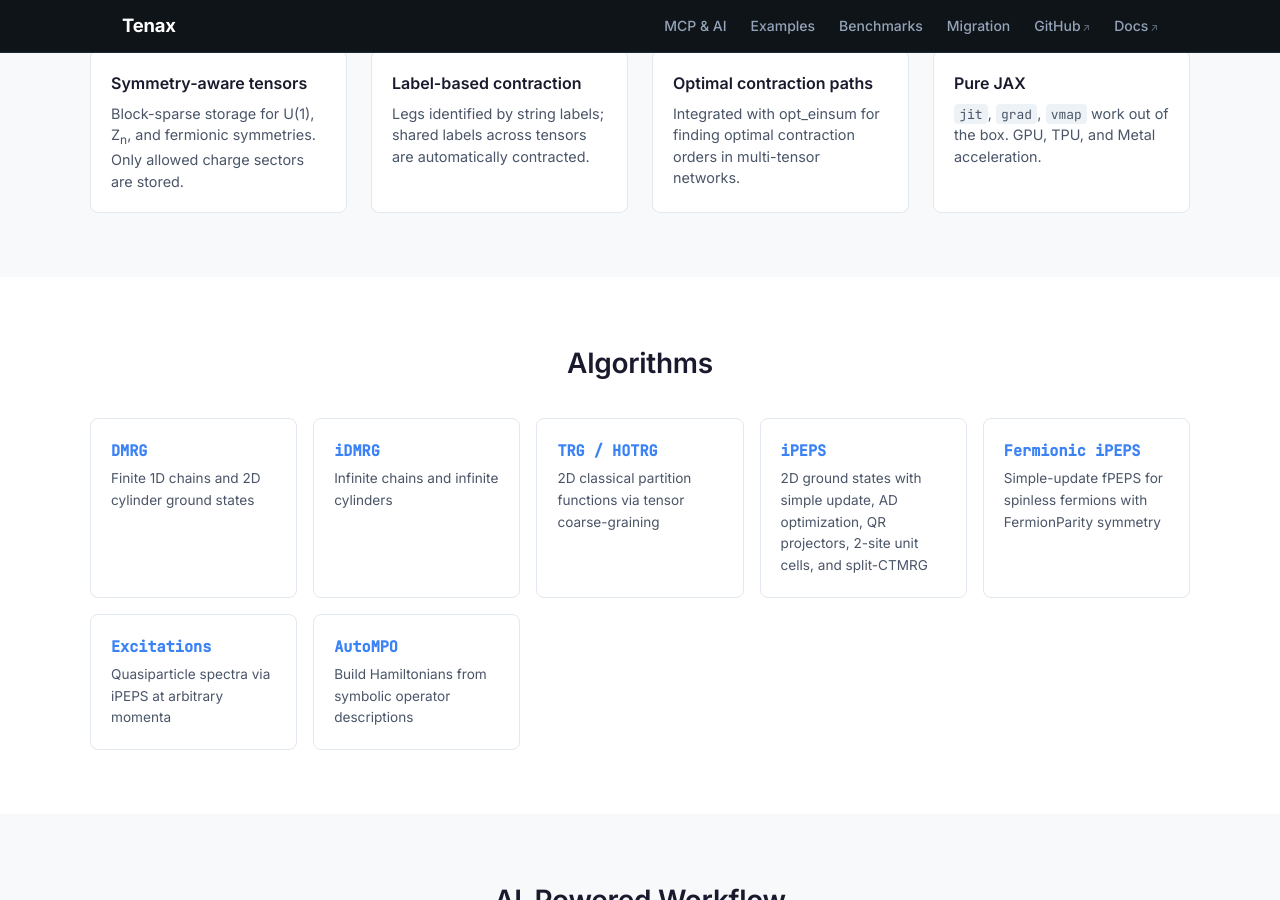
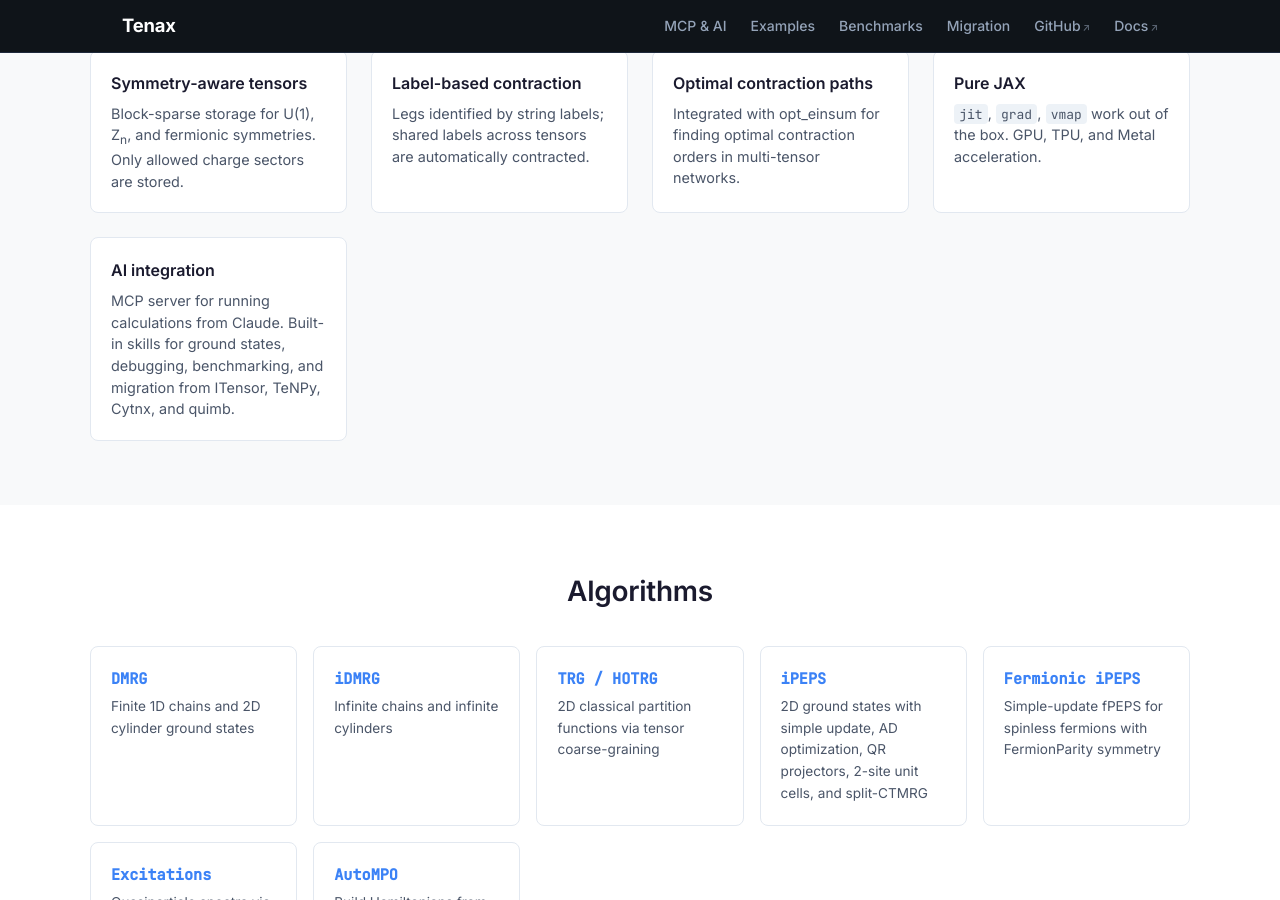
Before and after one commit to tenax-lab/tenax-lab.github.io, a Jekyll site: the page built from index.md, in a window 1280 px wide and 900 px high, scrolled down 662 px. Built offline with Jekyll 4.4.1, drawn with Linux system fonts in a browser that asks for light colours.

Commit message:
Add AI integration as a key feature on homepage
Co-Authored-By: Claude Opus 4.6 <noreply@anthropic.com>

```diff
--- a/index.md
+++ b/index.md
@@ -39,6 +39,10 @@ layout: default
   <div class="feature">
     <h3>Pure JAX</h3>
     <p><code>jit</code>, <code>grad</code>, <code>vmap</code> work out of the box. GPU, TPU, and Metal acceleration.</p>
+  </div>
+  <div class="feature">
+    <h3>AI integration</h3>
+    <p>MCP server for running calculations from Claude. Built-in skills for ground states, debugging, benchmarking, and migration from ITensor, TeNPy, Cytnx, and quimb.</p>
   </div>
 </div>
 
```
